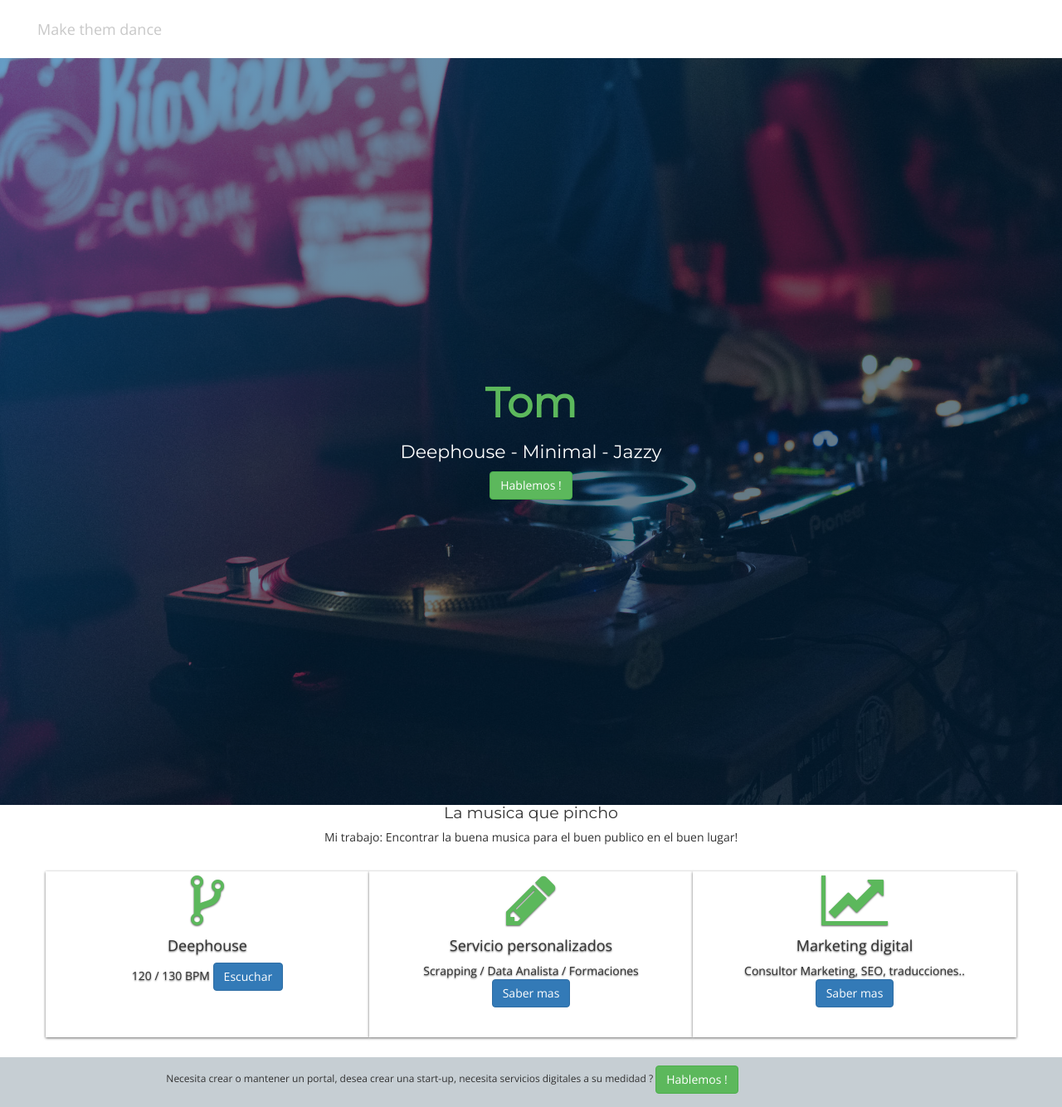
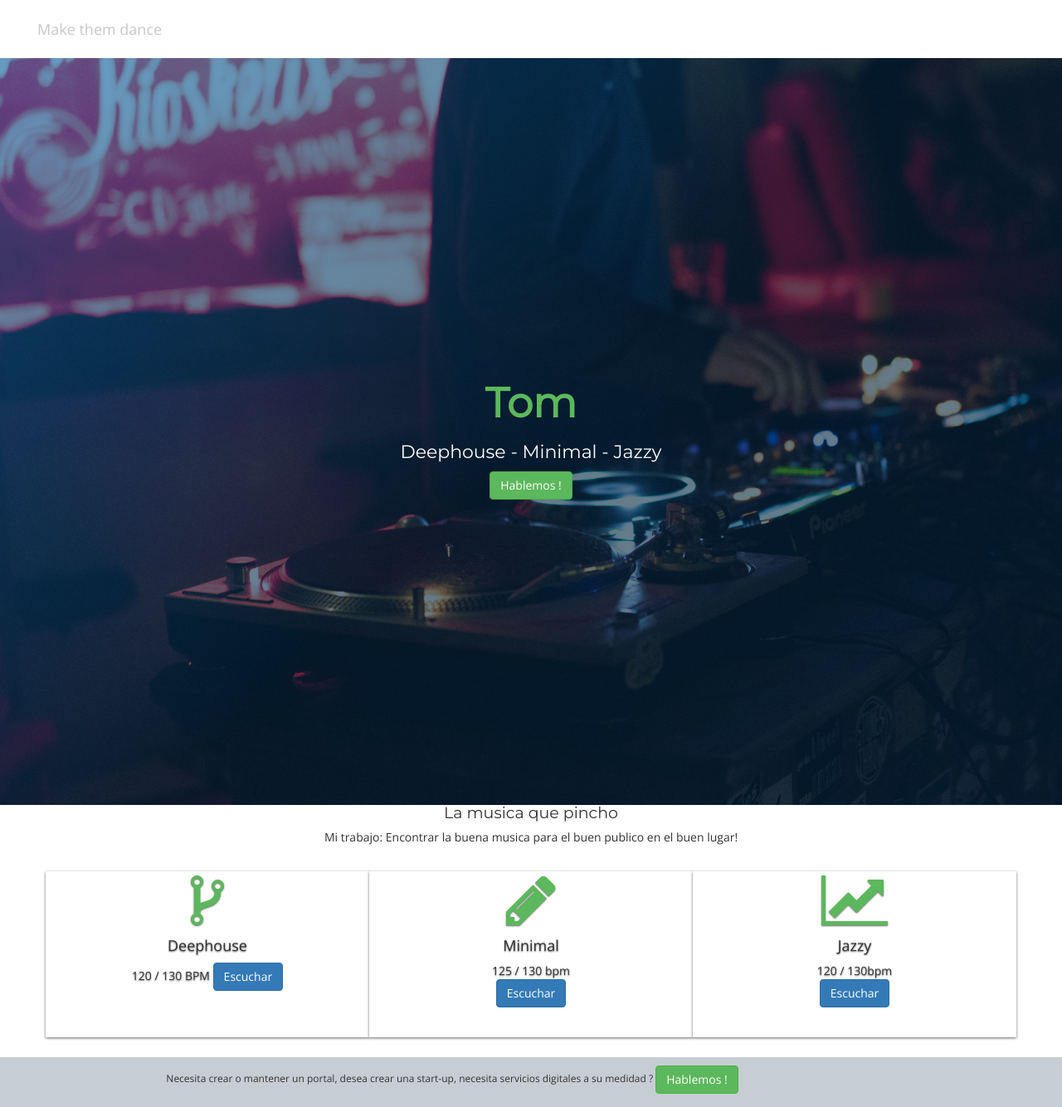
Before and after one commit to tomas1433/se, a Jekyll site: the page music.html, which Jekyll copies as it is, in a window 1280 px wide. Shown: the whole page at 83% size. Built offline with Jekyll 4.4.1, drawn with Linux system fonts in a browser that asks for light colours; nearby versions of some CDN libraries; some web fonts are replaced.

Commit message:
Update music.html

```diff
--- a/music.html
+++ b/music.html
@@ -119,10 +119,10 @@
     <div class="modal-content">
     <div class="modal-header">
       <button type="button" class="close" data-dismiss="modal" aria-label="Close"><span aria-hidden="true">&times;</span></button>
-      <h4 class="modal-title" id="myModalLabel">DEV. <i class="fa fa-code-fork fa-5x" style="color:#5CB85C" aria-hidden="true"></i></h4>
+      <h4 class="modal-title" id="myModalLabel">Deep House <i class="fa fa-code-fork fa-5x" style="color:#5CB85C" aria-hidden="true"></i></h4>
       </div>
       <div class="modal-body">
-      <iframe width="200" height="113" src="https://www.youtube.com/embed/9g8z9s3QuyQ?list=RDEMQYSJvsrmYDL5Xhf2rY5EzA&amp;controls=0&amp;showinfo=0" frameborder="0" allowfullscreen></iframe>
+      <iframe width="560" height="315" src="https://www.youtube.com/embed/9g8z9s3QuyQ?list=RDEMQYSJvsrmYDL5Xhf2rY5EzA&amp;controls=0&amp;showinfo=0" frameborder="0" allowfullscreen></iframe>
         </div>
       </div>
    </div>
@@ -136,19 +136,19 @@
                       <center>
                         <i class="fa fa-pencil fa-5x" style="color:#5CB85C" aria-hidden="true"></i>
                         <br>
-                        <h4 class="footertext">Servicio personalizados</h4>
-                        <p class="footertext">Scrapping / Data Analista / Formaciones<br>
-                          <button type="button" class="btn btn-primary" data-toggle="modal" data-target="#modal2">Saber mas</button>
+                        <h4 class="footertext">Minimal</h4>
+                        <p class="footertext">125 / 130 bpm<br>
+                          <button type="button" class="btn btn-primary" data-toggle="modal" data-target="#modal2">Escuchar</button>
 
 <div class="modal fade" id="modal2" tabindex="-1" role="dialog" aria-labelledby="myModalLabel">
   <div class="modal-dialog" role="document">
     <div class="modal-content">
      <div class="modal-header">
     <button type="button" class="close" data-dismiss="modal" aria-label="Close"><span aria-hidden="true">&times;</span></button>
-      <h4 class="modal-title" id="myModalLabel">Servicios personalizados <i class="fa fa-pencil fa-5x" style="color:#5CB85C" aria-hidden="true"></i></h4>
+      <h4 class="modal-title" id="myModalLabel">Minimal <i class="fa fa-pencil fa-5x" style="color:#5CB85C" aria-hidden="true"></i></h4>
       </div>
       <div class="modal-body">
-        <iframe width="100%" height="450" scrolling="no" frameborder="no" src="https://w.soundcloud.com/player/?url=https%3A//api.soundcloud.com/tracks/307350750&amp;auto_play=false&amp;hide_related=false&amp;show_comments=true&amp;show_user=true&amp;show_reposts=false&amp;visual=true"></iframe>
+        <iframe width="560" height="315" src="https://www.youtube.com/embed/tlh55HyU4mU?rel=0&amp;controls=0&amp;showinfo=0" frameborder="0" allowfullscreen></iframe>
         </div>
       </div>
    </div>
@@ -162,21 +162,19 @@
                       <center>
                         <i class="fa fa-line-chart fa-5x" style="color:#5CB85C" aria-hidden="true"></i>
                          <br>
-                        <h4 class="footertext">Marketing digital</h4>
-                        <p class="footertext">Consultor Marketing, SEO, traducciones..<br>
-                          <button type="button" class="btn btn-primary" data-toggle="modal" data-target="#modal3">Saber mas</button>
+                        <h4 class="footertext">Jazzy</h4>
+                        <p class="footertext">120 / 130bpm<br>
+                          <button type="button" class="btn btn-primary" data-toggle="modal" data-target="#modal3">Escuchar</button>
 
 <div class="modal fade" id="modal3" tabindex="-1" role="dialog" aria-labelledby="myModalLabel">
   <div class="modal-dialog" role="document">
     <div class="modal-content">
      <div class="modal-header">
 <button type="button" class="close" data-dismiss="modal" aria-label="Close"><span aria-hidden="true">&times;</span></button>
-      <h4 class="modal-title" id="myModalLabel">Consultor Marketing, SEO, traducciones <i class="fa fa-line-chart fa-5x" style="color:#5CB85C" aria-hidden="true"></i></h4>
+      <h4 class="modal-title" id="myModalLabel">Jazzy<i class="fa fa-line-chart fa-5x" style="color:#5CB85C" aria-hidden="true"></i></h4>
       </div>
       <div class="modal-body">
-        <p><strong>->Marketing</strong> Su estrategia digital </br>
-      <Strong>->Seo:</strong> Visibilidad en la Web </br>
-    <strong>->Traducciones:</strong> Traducir tu pagina en Frances, Ingles, Hollandes</p>
+       <iframe width="560" height="315" src="https://www.youtube.com/embed/0qgd-WE0r3U?rel=0&amp;controls=0&amp;showinfo=0" frameborder="0" allowfullscreen></iframe>
         </div>
       </div>
    </div>
```
